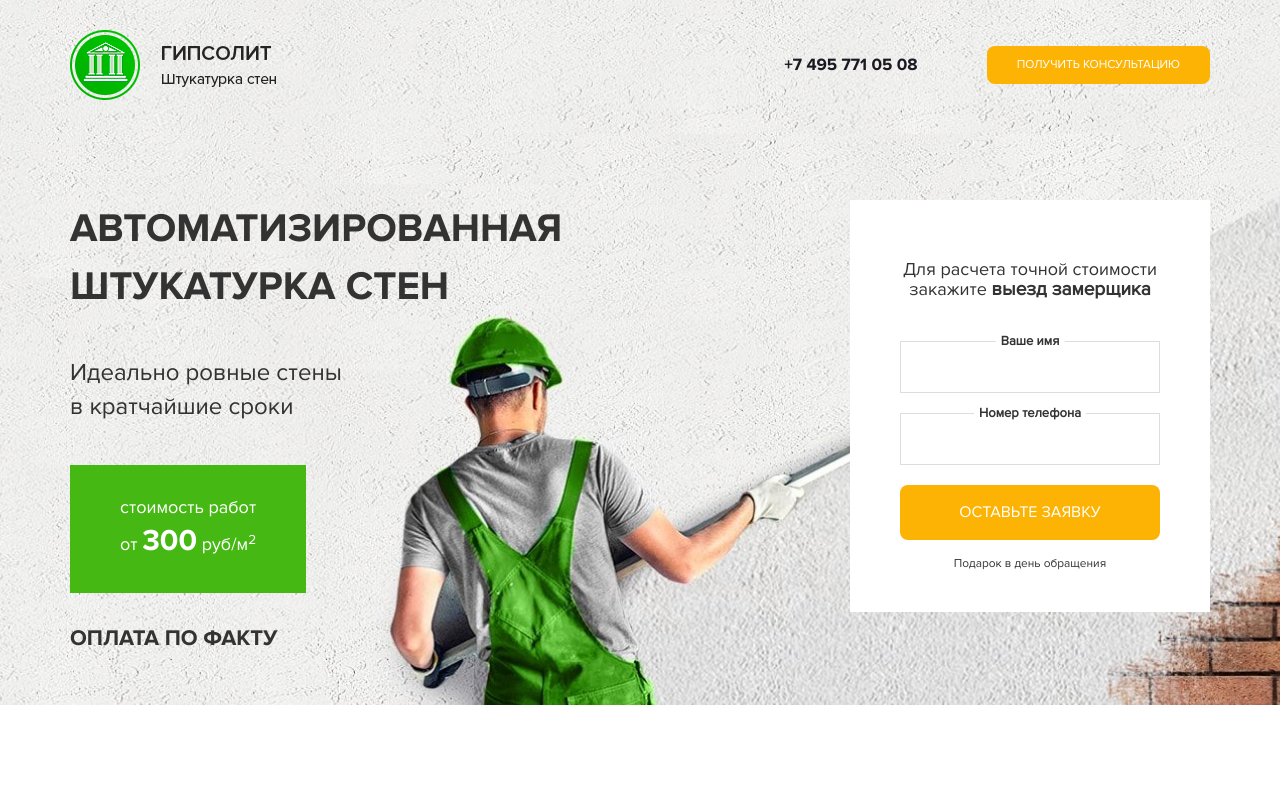
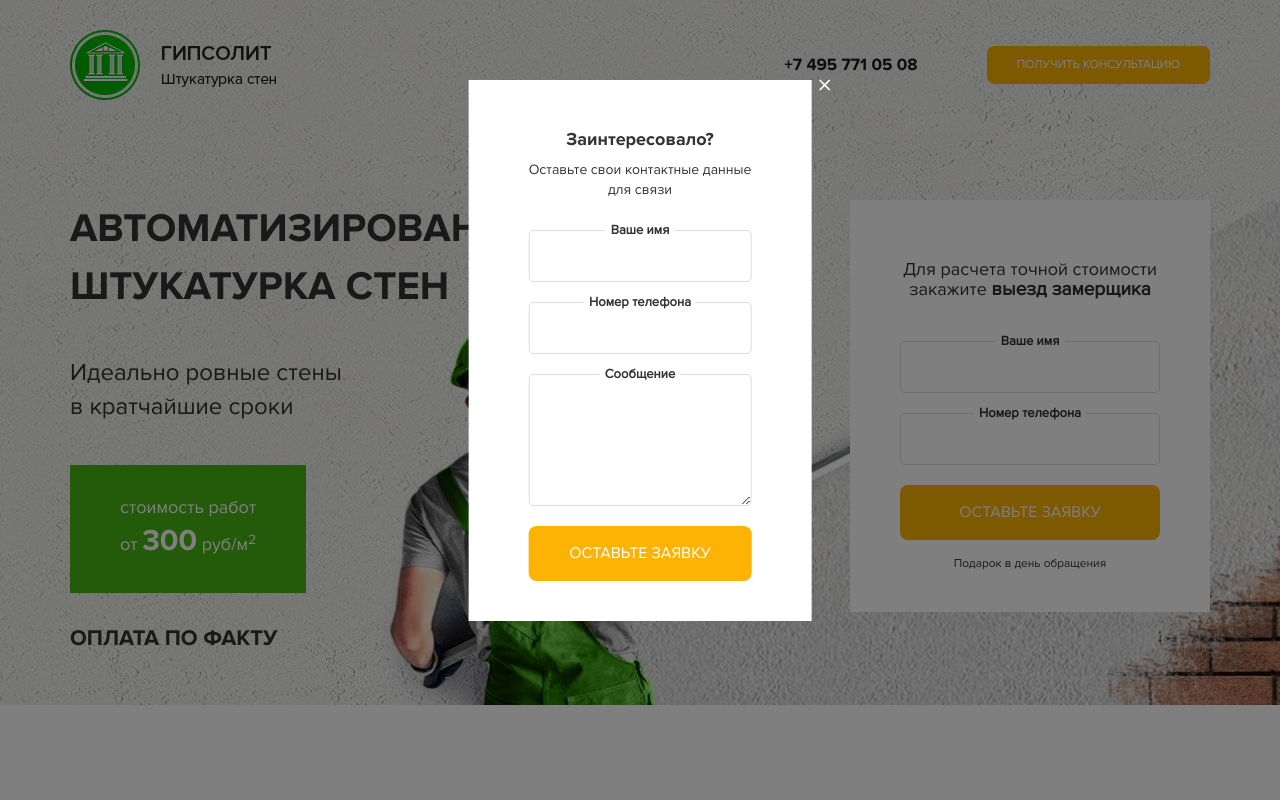
Before and after one commit to SlavaLe2020/repo_site-layout1, a plain HTML site: page index.html in a window 1280 px wide. Both pictures are taken after a click on the button "ПОЛУЧИТЬ КОНСУЛЬТАЦИЮ". Shown: the top 800 px of the page. Drawn offline with nearby package versions, Linux system fonts and the light colour scheme.

Commit message:
add modal window

```diff
--- a/index.html
+++ b/index.html
@@ -29,7 +29,7 @@
                     <div class="col-md-3 col-sm-4 col-xs-12">
                         <div class="wrap">
                             <div class="wrap-block">
-                                <button class="button header-btn">
+                                <button class="button header-btn popup-btn">
                                     получить консультацию
                                 </button>
                             </div>
@@ -119,12 +119,43 @@
            </div>
         </div>
     </section>
+
+    <div class="popup">
+       <div class="popup-dialog">
+          <div class="popup-content">
+              <button class="popup-close">&times;</button>
+              <h4 class="popup-header">
+                  Заинтересовало?
+              </h4>
+              <p>Оставьте свои контактные данные <br> для связи</p>
+               <div class="main-form popup-form">
+                   <form action="#">
+                        <label for="#">Ваше имя</label>
+                        <input class="main-form-input" type="text">
+                        <label for="#">Номер телефона</label>
+                        <input class="main-form-input" type="text">
+                        <label for="#">Сообщение</label>
+                        <textarea class="main-form-input" rows="5"></textarea>
+                        <button class="main-form-btn button" type="submit">оставьте заявку</button>
+                   </form>
+               </div>
+          </div>
+       </div>
+    </div>
     <script src="https://ajax.googleapis.com/ajax/libs/jquery/1.11.3/jquery.min.js"></script>
     <link rel="stylesheet" href="slick/slick.css">
     <link rel="stylesheet" href="slick/slick-theme.css">
     <script src="slick/slick.min.js"></script>
     <script>
         $(document).ready(function(){
+            $('.popup-btn').on('click', function(event){
+                event.preventDefault();
+                $('.popup'). fadeIn();
+            });
+            $('.popup-close').on('click', function(event){
+                event.preventDefault();
+                $('.popup'). fadeOut();
+            });
             $('.features-slider').slick({
                 infinite: true,
                 slidesToShow: 4,
--- a/less/style.less
+++ b/less/style.less
@@ -47,7 +47,7 @@ body {
 a:hover{
     text-decoration: none;
 }
-button, input, a {
+button, input, a, textarea {
     &:focus {
         outline: none;
     }
@@ -133,6 +133,7 @@ section {
             margin: 2rem 0;
             width: 100%;
             border: 1px solid @border-input;
+            border-radius: 5px;
             padding: 1.5rem;
         }
         label {
@@ -231,6 +232,48 @@ section {
     background-size: 90%;
 }
 
+.popup {
+    display: none;
+    position: fixed;
+    left: 0;
+    right: 0;
+    top: 0;
+    bottom: 0;
+    width: 100%;
+    height: 100%;
+    z-index: 9;
+    background-color: rgba(0, 0, 0, 0.5);
+    &-content {
+      position: fixed;
+      left: 50%;
+      top: 10%;
+      transform: translateX(-50%);
+      padding: 4rem 6rem;
+      background-color: @light;
+    }
+    &-form {
+      margin-top: 3rem;
+      padding: 0;
+    }
+    &-close {
+       position: absolute;
+       top: -1.6rem;
+       right: -2rem;
+       width: 2rem;
+       text-align: center;
+       border: none;
+       background-color: transparent;
+       font-size: 3rem;
+       color: @light;
+    }
+    &-content {
+       text-align: center;
+    }
+    &-header {
+        .bold();
+    }
+}
+
 @media (max-width: 991px) {
     .main {
         background-position: top right;
```
Also changed, not shown: css/style.css.
